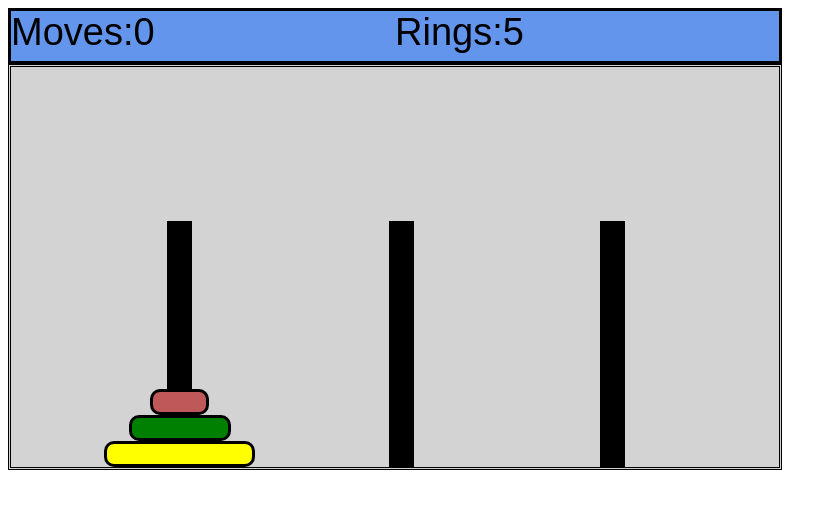
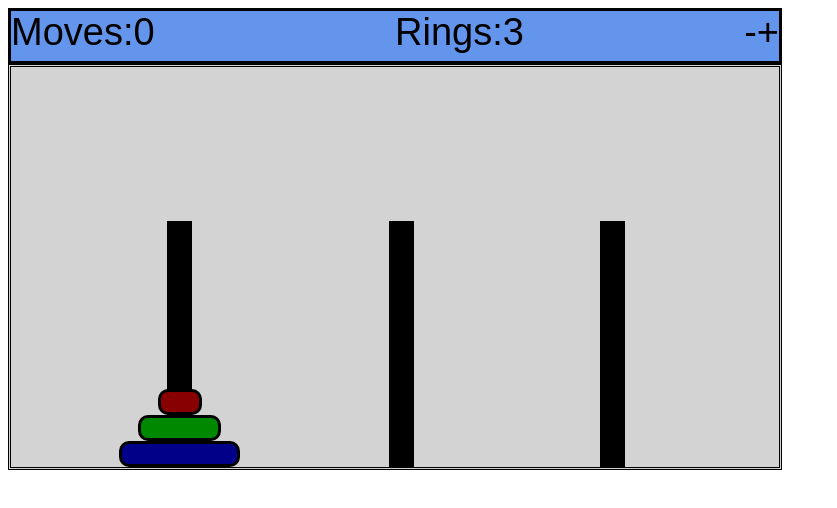
Before and after one commit to Promytheos/TowerOfHanoi, a plain HTML site: page index.html in a window 1280 px wide. Shown: the whole page, without its empty margins (0-837 px from the left). Drawn offline with Linux system fonts and the light colour scheme.

Commit message:
Adding functionality to generate rings on the fly

```diff
--- a/index.html
+++ b/index.html
@@ -16,7 +16,9 @@
         </div>
         <div id="ringCountContainer" class="label">
             <div id="ringText">Rings: </div>
-            <div id="ringCount">5</div>
+            <div id="ringCount">3</div>
+            <div id="ringAdder" class="rightButton">+</div>
+            <div id="ringRemover" class="rightButton">-</div>
         </div>
     </div>
 </body>
--- a/main.js
+++ b/main.js
@@ -7,6 +7,26 @@
         document.body.appendChild(mainGameContainer);
         var moveCount = document.getElementById('moveCount');
         moveCount.innerText = 0;
+        var ringCountEl = document.getElementById('ringCount');
+        var ringAdder = document.getElementById('ringAdder');
+        var ringRemover = document.getElementById('ringRemover');
+        var ringCountValue = Number(ringCountEl.innerText);
+        ringAdder.onclick = function () {
+            if(ringCountValue<7){
+                ringCountValue = ringCountValue + 1;
+                ringCountEl.innerText = ringCountValue;
+                mainGameContainer.remove();
+                main();
+            }
+        };
+        ringRemover.onclick = function () {
+            if (ringCountValue > 3) {
+                ringCountValue = ringCountValue - 1;
+                ringCountEl.innerText = ringCountValue;
+                mainGameContainer.remove();
+                main();
+            }
+        };
     } catch (error) {
         setTimeout(() => {
             main();
@@ -111,7 +131,7 @@
                 item.setTower(this);
             }
         });
-        if (this.name === 'tower3' && this.rings.length ===3){
+        if (this.name === 'tower3' && this.rings.length === Number(ringCountValue)){
             setTimeout(() => {
                 alert('You win! Moves: ' + player.moves);
                 mainGameContainer.remove();
@@ -120,15 +140,29 @@
         }
     };
 
+    function createRings(ringCount) {
+        var rings=[];
+        for (let r = 0; r < ringCount; r++) {
+            rings[r] = new Ring(ringCount-r);
+            rings[r].element.style.width = 5 * (ringCount - r) + '%';
+        }
+        //mainGameContainer.style.width = rings[ringCount].offsetWidth * ringCount + 'px';
+        return rings;
+    }
 
-    var ring3 = new Ring(3),
-    ring2 = new Ring(2),
-    ring1 = new Ring(1),
-    tower1 = new Tower(1),
+    function setupRings(rings, firstTower) {
+        rings.forEach(ring => {
+            ring.addEvent('click', function () { ring.select(rings) });
+            ring.setTower(firstTower);
+        });
+    }
+
+    var tower1 = new Tower(1),
         tower2 = new Tower(2),
         tower3 = new Tower(3);
         var player = new Player();
-    var rings = [ring1, ring2, ring3];
+    var rings = createRings(ringCountValue);
+    setupRings(rings, tower1);
     var towers = [tower1, tower2, tower3];
     tower1.addEvent('click', function () {
         tower1.setDestination(rings);});
@@ -136,12 +170,6 @@
         tower2.setDestination(rings) });
     tower3.addEvent('click', function () {
         tower3.setDestination(rings) });
-        ring1.addEvent('click', function () { ring1.select(rings) });
-    ring2.addEvent('click', function () { ring2.select(rings) });
-    ring3.addEvent('click', function () { ring3.select(rings) });
-    ring3.setTower(tower1);
-    ring2.setTower(tower1);
-    ring1.setTower(tower1);
 
     function solveGame(rings, towers) {
         //move 1
--- a/styles.css
+++ b/styles.css
@@ -1,4 +1,5 @@
 #mainGameContainer {
+    user-select: none !important;
     width: 60vw;
     height: 50vh;
     background-color: lightgray;
@@ -35,30 +36,18 @@
     border-style: solid;
 }
 
-#ring1{
-    width: 7%;
-    bottom: 11%;
-    background-color: #bf5858;
+#ring1, #ring4, #ring7{
+    background-color: #800;
 }
-#ring2{
-    width: 12.5%;
-    bottom: 5.5%;
-    background-color: #008000;
+#ring2, #ring5{
+    background-color: #080;
 }
-#ring3{
-    width: 19%;
-    bottom: 0;
-    background-color: #FFFF00;
+#ring3, #ring6{
+    background-color: #008;
 }
-#ring4{
-    width: 19%;
-    bottom: 0;
-    background-color: #FFFF00;
-}
-#ring0{
-    width: 19%;
-    bottom: 0;
-    background-color: #FFFF00;
+
+.rightButton{
+    float: right;
 }
 
 .selected{
@@ -80,7 +69,7 @@
     font-size: 38px;
 }
 
-#movesContainer, #moveText, #ringText{
+#movesContainer, #moveText, #ringText, #ringCount{
     float: left;
 }
 
```
